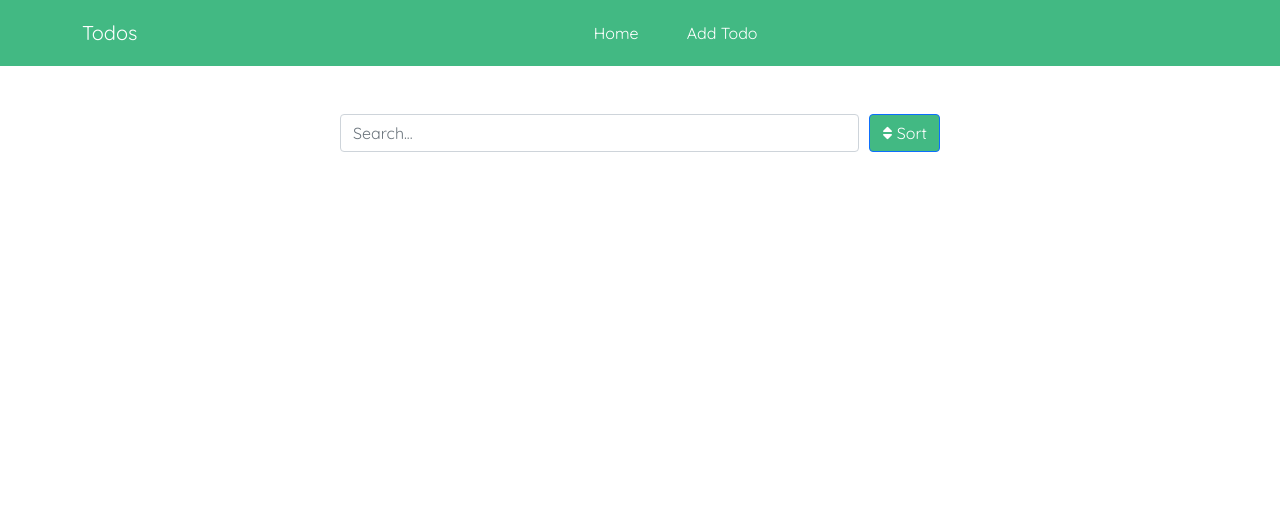
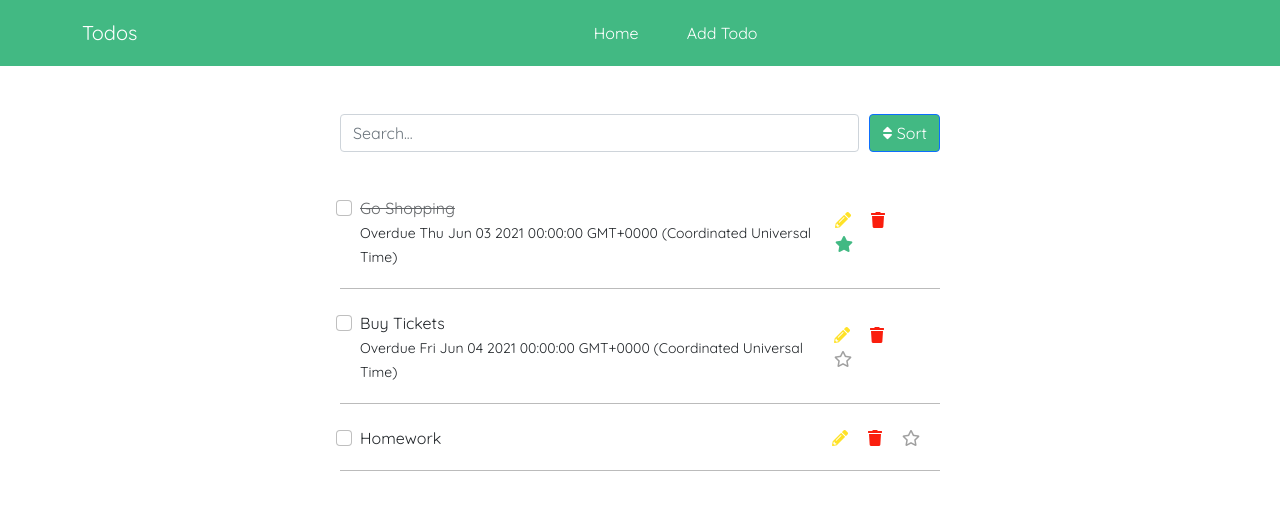
Before and after one commit to NightCoderMMCoder/Vue3-Course-Todos, a Vue app: page / in a window 1280 px wide. Shown: the top 510 px of the page. Built offline with nearby package versions, Linux system fonts and the light colour scheme.

Commit message:
6-TodosList

```diff
--- a/src/components/Todos/SearchBox.vue
+++ b/src/components/Todos/SearchBox.vue
@@ -1,5 +1,5 @@
 <template>
-  <div class="search">
+  <div class="search mb-4">
     <input type="text" placeholder="Search..." class="form-control" />
     <div class="dropdown">
       <button
--- /dev/null
+++ b/src/components/Todos/TodosList.vue
@@ -0,0 +1,92 @@
+<template>
+  <div class="form-check" v-for="todo in todos" :key="todo.id">
+    <input
+      class="form-check-input"
+      type="checkbox"
+      value=""
+      id="flexCheckDefault"
+    />
+    <label class="form-check-label" for="flexCheckDefault">
+      <p class="mb-0">
+        <span :class="{ completed: todo.completed }">{{ todo.task }}</span>
+        <br />
+        <small v-if="todo.dueDate">Overdue {{ todo.dueDate }} </small>
+      </p>
+      <span>
+        <i class="fas fa-pencil-alt"></i>
+        <i class="fas fa-trash"></i>
+        <i class="far fa-star" :class="{ important: todo.important }"></i>
+      </span>
+    </label>
+  </div>
+</template>
+
+<script>
+import { ref } from "vue";
+export default {
+  setup() {
+    const todos = ref([
+      {
+        id: 1,
+        task: "Go Shopping",
+        dueDate: new Date(2021, 5, 3),
+        completed: true,
+        important: true,
+      },
+      {
+        id: 2,
+        task: "Buy Tickets",
+        dueDate: new Date(2021, 5, 4),
+      },
+      {
+        id: 3,
+        task: "Homework",
+      },
+    ]);
+    return { todos };
+  },
+};
+</script>
+
+<style scoped>
+.form-check {
+  border-bottom: 1px solid #bbbbbb;
+  padding: 20px;
+}
+.form-check-label {
+  display: flex;
+  justify-content: space-between;
+  align-items: center;
+}
+.completed {
+  text-decoration: line-through;
+  opacity: 0.7;
+  transition: 0.3s linear;
+}
+.fa-calendar {
+  color: var(--primary);
+}
+.fa-star {
+  color: rgb(160, 160, 160);
+  cursor: pointer;
+}
+.important {
+  font-weight: bold;
+  color: var(--primary);
+}
+.overDue {
+  color: red;
+}
+.overDue .fas {
+  color: red;
+}
+.fa-trash {
+  margin: 0 20px;
+  color: #fa1e0e;
+  cursor: pointer;
+}
+.fa-pencil-alt {
+  color: #ffe227;
+  cursor: pointer;
+}
+</style>
--- a/src/views/Home.vue
+++ b/src/views/Home.vue
@@ -1,13 +1,15 @@
 <template>
   <div class="home">
     <search-box></search-box>
+    <todos-list></todos-list>
   </div>
 </template>
 
 <script>
 import SearchBox from "../components/Todos/SearchBox.vue";
+import TodosList from "../components/Todos/TodosList.vue";
 export default {
-  components: { SearchBox },
+  components: { SearchBox, TodosList },
   setup() {},
 };
 </script>
```
